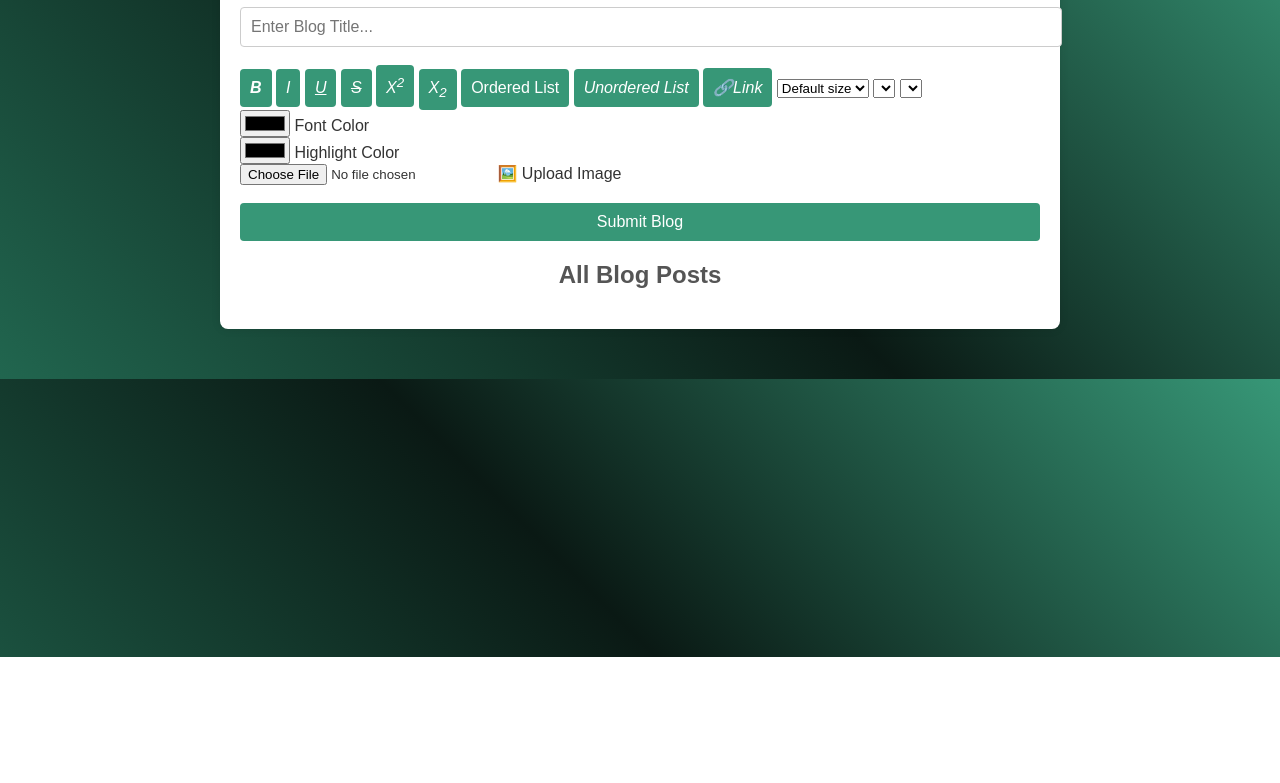
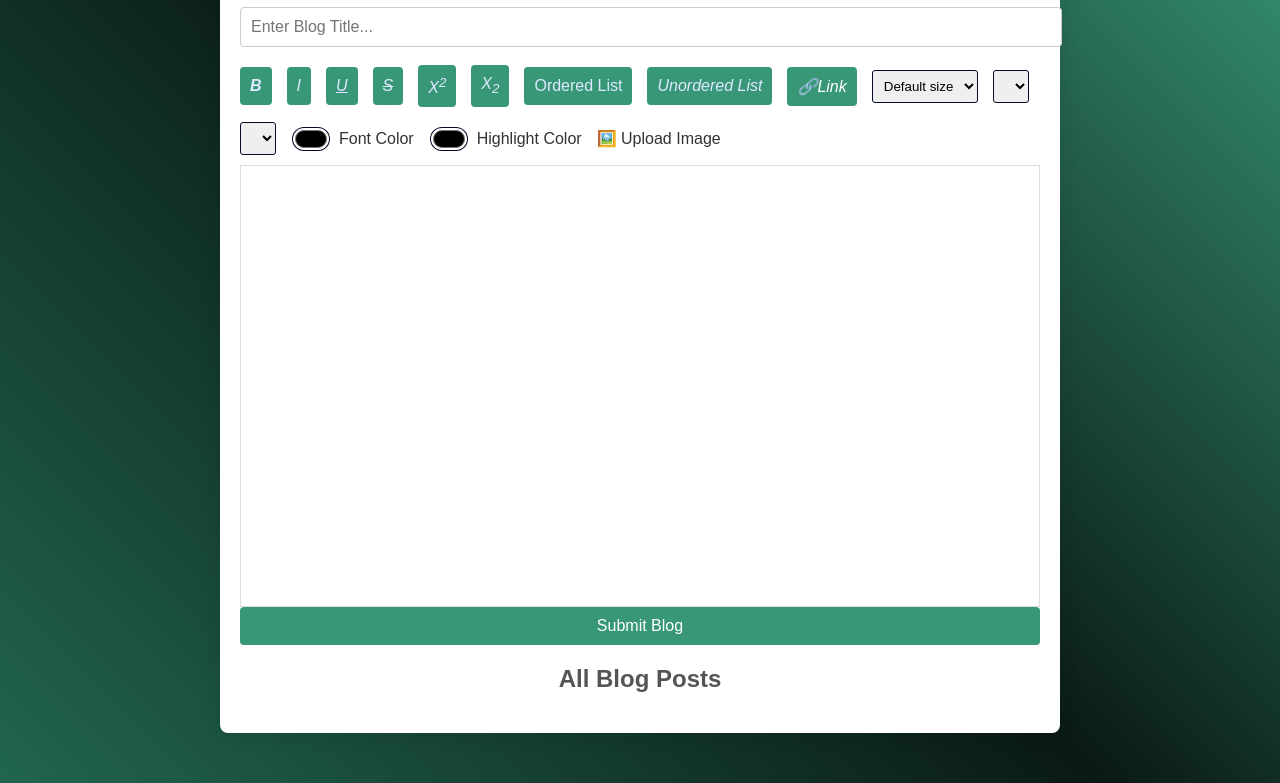
Before and after one commit to TheAkshansh/Biodiversity-new, a plain HTML site: page Biodiversity-new/main work/blogpost/index.html in a window 1280 px wide. Shown: the part 143-926 px from the top of the page. Before the commit the page ends 800 px from the top, so only its background shows below. Drawn offline with Linux system fonts and the light colour scheme.

Commit message:
Update styles.css

```diff
--- a/Biodiversity-new/main work/blogpost/styles.css
+++ b/Biodiversity-new/main work/blogpost/styles.css
@@ -11,8 +11,17 @@ body {
 
 .button-submit{
     background-color: #379777;
+    box-sizing: content-box;
 }
 .container {
+    max-width: 800px;
+    margin: 50px auto;
+    padding: 20px;
+    background-color: #ffffff;
+    border-radius: 8px;
+    box-shadow: 0 0 20px rgba(0, 0, 0, 0.1);
+}
+.editor {
     max-width: 800px;
     margin: 50px auto;
     padding: 20px;
@@ -39,25 +48,55 @@ input[type="text"], textarea {
     border: 1px solid #ccc;
     font-size: 16px;
 }
-
+.options{
+    display: flex;
+    flex-wrap: wrap;
+    align-items: center;
+    gap: 15px;
+}
+.option-button-format{
+    background-color: #379777;
+    color: #e0e9ff;
+}
+.img{
+    display: none;
+}
+.label-img{
+    height: 20px;
+    width: 40px;
+    cursor: pointer;
+}
 textarea {
     height: 150px;
     resize: none;
 }
-
 button {
     padding: 10px;
     background-color: #379777;
-    color: #fff;
+    color: #ffffff;
+    border: none;
+    border-radius: 4px;
+    cursor: pointer;
+    font-size: 16px;
+}
+.blogformtitle{
+    padding: 15%;
+}
+.strikethrough {
+    text-decoration: line-through;
+}
+.button-submit {
+    padding: 10px;
+    background-color: #379777;
+    color: #ffffff;
     border: none;
     border-radius: 4px;
     cursor: pointer;
     font-size: 16px;
 }
 
-button:hover {
+.button-submit:hover {
     background-color: #215E4A;
-    ;
 }
 
 #blogPosts {
@@ -79,3 +118,44 @@ button:hover {
     margin: 0;
     line-height: 1.6;
 }
+select {
+    padding: 7px;
+    border: 1px solid #020929;
+    border-radius: 3px;
+}
+.options label,
+.options select {
+    font-family: "Poppins", sans-serif;
+}
+.input-wrapper {
+    display: flex;
+    align-items: center;
+    gap: 8px;
+}
+input[type="color"] {
+    -webkit-appearance: none;
+    -moz-appearance: none;
+    appearance: none;
+    background-color: transparent;
+    width: 40px;
+    height: 28px;
+    border: none;
+    cursor: pointer;
+}
+input[type="color"]::-webkit-color-swatch {
+    border-radius: 15px;
+    box-shadow: 0 0 0 2px #ffffff, 0 0 0 3px #020929;
+}
+input[type="color"]::-moz-color-swatch {
+    border-radius: 15px;
+    box-shadow: 0 0 0 2px #ffffff, 0 0 0 3px #020929;
+}
+#text-input {
+    margin-top: 10px;
+    border: 1px solid #dddddd;
+    padding: 20px;
+    height: 50vh;
+}
+.active {
+    background-color: #e0e9ff;
+}
```
